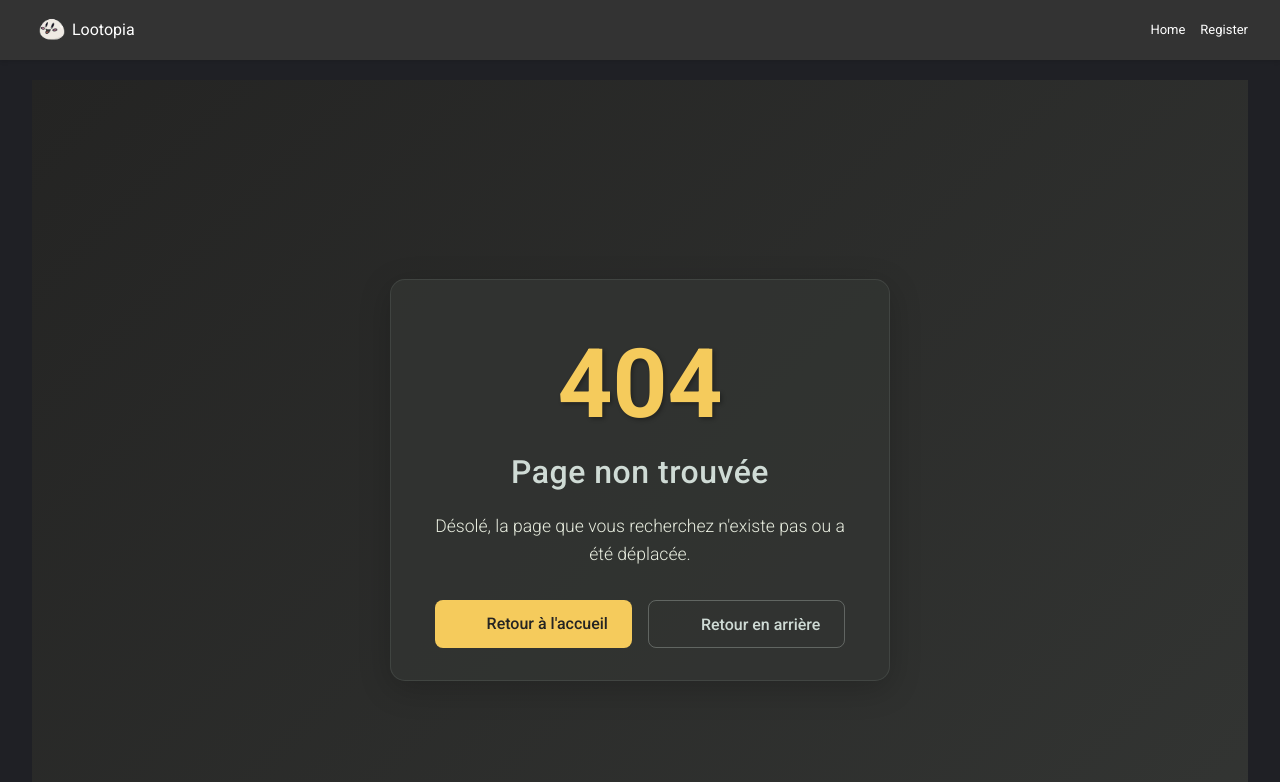
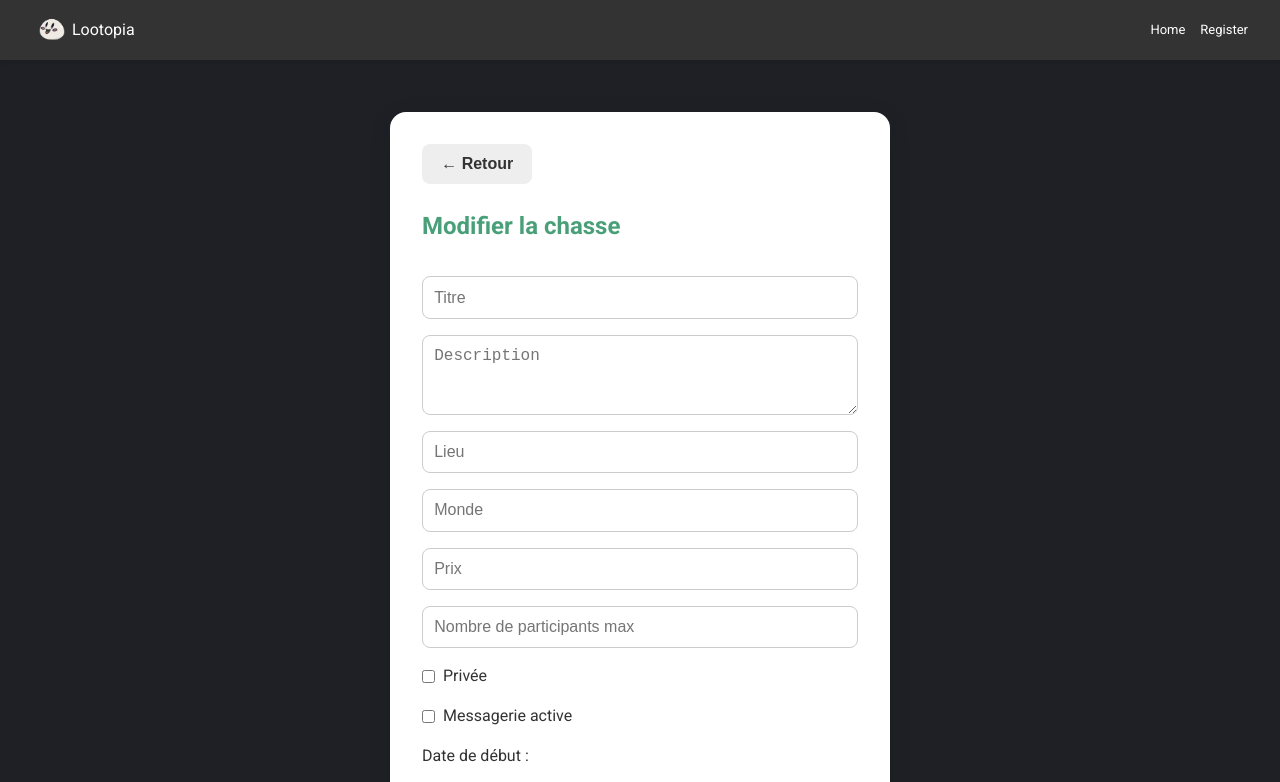
Before and after one commit to BriceNogue/Lootopia-front, an Angular app in the folder lootopia-front/: page /hunt/edit/1 in a window 1280 px wide. Shown: the top 782 px of the page. Built offline with nearby package versions, Linux system fonts and the light colour scheme; no server answers.

Commit message:
update hunt

```diff
--- a/lootopia-front/src/app/app.routes.ts
+++ b/lootopia-front/src/app/app.routes.ts
@@ -8,6 +8,7 @@
     import { ForgotPasswordComponent } from './pages/forgot-password/forgot-password.component';
     import { NotFoundComponent } from './pages/not-found/not-found.component';
     import { DashboardAdminComponent } from './pages/admin/dashboard-admin/dashboard-admin.component';
+import { EditHuntComponent } from './pages/edit-hunt/edit-hunt.component';
 
     export const routes: Routes = [
         {
@@ -47,6 +48,10 @@
             component: HuntDetailsComponent
         },
         {
+            path: 'hunt/edit/:id',
+            component: EditHuntComponent
+        },
+        {
             path: 'admin',
             component: DashboardAdminComponent
         },
--- a/lootopia-front/src/app/pages/dashboard/dashboard.component.scss
+++ b/lootopia-front/src/app/pages/dashboard/dashboard.component.scss
@@ -19,7 +19,7 @@
     .stats-title {
         font-size: 1rem;
         font-weight: 600;
-        color: #333;
+        color: #e0e0e0;
         margin: 0;
     }
 
@@ -85,7 +85,7 @@
 .hunts-title {
     font-size: 1.5rem;
     font-weight: 600;
-    color: #333;
+    color: #e0e0e0;
     margin: 0;
 }
 
--- /dev/null
+++ b/lootopia-front/src/app/pages/edit-hunt/edit-hunt.component.html
@@ -0,0 +1,25 @@
+<form class="edit-hunt-form" (ngSubmit)="onSubmit()" #editForm="ngForm">
+    <button type="reset" class=" back-btn" (click)="goBack()">
+        ← Retour
+    </button>
+  <h2>Modifier la chasse</h2>
+  <input type="text" placeholder="Titre" [(ngModel)]="updatedHunt.titre" name="titre" required />
+  <textarea placeholder="Description" [(ngModel)]="updatedHunt.description" name="description" required></textarea>
+  <input type="text" placeholder="Lieu" [(ngModel)]="updatedHunt.lieu" name="lieu" required />
+  <input type="text" placeholder="Monde" [(ngModel)]="updatedHunt.monde" name="monde" required />
+  <input type="number" placeholder="Prix" [(ngModel)]="updatedHunt.prix" name="prix" min="0" required />
+  <input type="number" placeholder="Nombre de participants max" [(ngModel)]="updatedHunt.nombre_participant" name="nombre_participant" min="1" required />
+  <label>
+    <input type="checkbox" [(ngModel)]="updatedHunt.est_prive" name="est_prive" />
+    Privée
+  </label>
+  <label>
+    <input type="checkbox" [(ngModel)]="updatedHunt.messagerie_est_actif" name="messagerie_est_actif" />
+    Messagerie active
+  </label>
+  <label>Date de début :</label>
+  <input type="datetime-local" [(ngModel)]="updatedHunt.date_debut" name="date_debut" required />
+  <label>Date de fin :</label>
+  <input type="datetime-local" [(ngModel)]="updatedHunt.date_fin" name="date_fin" required />
+  <button type="submit" [disabled]="!editForm.form.valid">Enregistrer</button>
+</form>
--- /dev/null
+++ b/lootopia-front/src/app/pages/edit-hunt/edit-hunt.component.scss
@@ -0,0 +1,67 @@
+.edit-hunt-form {
+  display: flex;
+  flex-direction: column;
+  gap: 1rem;
+  background: #fff;
+  border-radius: 16px;
+  box-shadow: 0 4px 24px rgba(0,0,0,0.08);
+  padding: 2rem;
+  max-width: 500px;
+  margin: 2rem auto;
+
+  h2 {
+    color: #49A078;
+    margin-bottom: 1rem;
+  }
+
+  input[type="text"],
+  input[type="number"],
+  input[type="datetime-local"],
+  textarea {
+    padding: 0.7rem;
+    border-radius: 8px;
+    border: 1px solid #ccc;
+    font-size: 1rem;
+  }
+
+  textarea {
+    min-height: 80px;
+    resize: vertical;
+  }
+
+  label {
+    font-size: 1rem;
+    color: #333;
+    display: flex;
+    align-items: center;
+    gap: 0.5rem;
+  }
+
+  button {
+    padding: 0.7rem 1.2rem;
+    border: none;
+    border-radius: 8px;
+    background: #49A078;
+    color: #fff;
+    font-weight: bold;
+    cursor: pointer;
+    transition: background 0.2s;
+  }
+
+  button:disabled {
+    background: #ccc;
+    cursor: not-allowed;
+  }
+
+  .back-btn {
+  width: fit-content;
+  background: #eee;
+  color: #333;
+  align-self: flex-start;
+  margin-bottom: 0.5rem;
+}
+
+.back-btn:hover {
+  background: #ddd;
+}
+}
--- /dev/null
+++ b/lootopia-front/src/app/pages/edit-hunt/edit-hunt.component.ts
@@ -0,0 +1,139 @@
+import { Component, Input, OnInit } from '@angular/core';
+import { CommonModule } from '@angular/common';
+import { FormsModule } from '@angular/forms';
+import { CreateHuntModel, GetHuntModel } from '../../models/hunt.model';
+import { HuntsService } from '../../services/hunts.service';
+import { ActivatedRoute, Router } from '@angular/router';
+
+@Component({
+  selector: 'app-edit-hunt',
+  standalone: true,
+  imports: [CommonModule, FormsModule],
+  templateUrl: './edit-hunt.component.html',
+  styleUrl: './edit-hunt.component.scss'
+})
+export class EditHuntComponent implements OnInit {
+  updatedHunt: Partial<CreateHuntModel> = {
+    titre: '',
+    description: '',
+    lieu: '',
+    monde: '',
+    prix: undefined,
+    nombre_participant: undefined,
+    est_prive: false,
+    messagerie_est_actif: false,
+    date_debut: '',
+    date_fin: ''
+  };
+
+  huntId: number | null = null;
+  curentHunt: GetHuntModel | undefined;
+
+  constructor(
+    private route: ActivatedRoute,
+    private huntsService: HuntsService
+  ) {}
+
+  async ngOnInit(): Promise<void> {
+    const idParam = this.route.snapshot.paramMap.get('id');
+    this.huntId = idParam !== null ? Number(idParam) : null;
+
+    this.getHuntById(this.huntId);
+
+    while (!this.curentHunt) {
+      console.log('En attente de l\'utilisateur...');
+      await new Promise(resolve => setTimeout(resolve, 1000)); // Attente de 1 seconde
+    }
+
+    this.InitializeForm();
+  }
+
+  private InitializeForm() {
+    console.log('Initializing form with current hunt data:', this.curentHunt);
+    if (this.curentHunt) {
+      this.updatedHunt = {
+        titre: this.curentHunt.titre,
+        description: this.curentHunt.description,
+        lieu: this.curentHunt.lieu,
+        monde: this.curentHunt.monde,
+        prix: this.curentHunt.prix,
+        nombre_participant: this.curentHunt.nombre_participant,
+        est_prive: this.curentHunt.est_prive,
+        messagerie_est_actif: this.curentHunt.messagerie_est_actif,
+        date_debut: this.curentHunt.date_debut ? new Date(this.curentHunt.date_debut).toISOString().slice(0, 16) : '',
+        date_fin: this.curentHunt.date_fin ? new Date(this.curentHunt.date_fin).toISOString().slice(0, 16) : ''
+      };
+    }
+  }
+
+  onSubmit() {
+    if (this.huntId !== null) {
+      this.curentHunt = {
+        //id: this.huntId,
+        //participants: this.curentHunt?.participants || [],
+        //createur: this.curentHunt?.createur || 0,
+        titre: this.updatedHunt.titre || '',
+        description: this.updatedHunt.description || '',
+        //couleur: this.curentHunt?.couleur || '#000000',
+        lieu: this.updatedHunt.lieu || '',
+        monde: this.updatedHunt.monde || '',
+        prix: this.updatedHunt.prix || undefined,
+        nombre_participant: this.updatedHunt.nombre_participant || undefined,
+        date_debut: this.updatedHunt.date_debut ? new Date(this.updatedHunt.date_debut).toISOString() : '',
+        date_fin: this.updatedHunt.date_fin ? new Date(this.updatedHunt.date_fin).toISOString() : '',
+        est_prive: this.updatedHunt.est_prive || false,
+        messagerie_est_actif: this.updatedHunt.messagerie_est_actif || false,
+        //themes: this.curentHunt?.themes || []
+      } as GetHuntModel;
+
+      if(!confirm('Êtes-vous sûr de vouloir mettre à jour cette chasse ?')) {
+        console.log('Mise à jour annulée par l\'utilisateur.');
+        return;
+      }
+
+      this.huntsService.update(this.huntId, this.curentHunt).subscribe({
+        next: (data) => {
+          alert('Chasse mise à jour avec succès !');
+          console.log('Chasse mise à jour avec succès !', data);
+          this.goBack();
+          // Redirection ou autre action après la mise à jour
+        },
+        error: (error) => {
+          console.error('Erreur lors de la mise à jour de la chasse:', error);
+        }
+      });
+    } else {
+      console.error('Aucun ID de chasse trouvé pour la mise à jour.');
+    }
+  }
+
+  private getHuntById(id: number | null): void {
+
+    if (id !== null && !isNaN(id)) {
+      this.huntsService.getById(id).subscribe({
+        next: (data) => {
+          this.curentHunt = data;
+          //this.loading = false;
+          // Simule des messages pour la démo
+          // if (this.hunt.messagerie_est_actif) {
+          //   this.messages = [
+          //     { id: 1, auteur: 1, date_heure: new Date('01-01-2025'), content: 'Bienvenue à tous !', chasse: this.hunt?.id },
+          //     { id: 2, auteur: 2, date_heure: new Date('01-01-2025'), content: 'Prêt pour la chasse ?', chasse: this.hunt?.id }
+          //   ];
+          // }
+        },
+        error: (error) => {
+          console.error('Error fetching hunt details:', error);
+          //this.loading = false;
+        }
+      });
+    } else {
+      console.error('No hunt ID provided in route parameters.');
+      //this.loading = false;
+    }
+  }
+
+  goBack() {
+    window.history.back();
+  }
+}
--- a/lootopia-front/src/app/pages/hunt-details/hunt-details.component.html
+++ b/lootopia-front/src/app/pages/hunt-details/hunt-details.component.html
@@ -5,7 +5,7 @@
       <button class="hunt-action-btn back-btn" (click)="goBack()">
       ← Retour
       </button>
-      <button class="hunt-action-btn edit-btn" *ngIf="hunt.createur == curentUser?.pseudo" (click)="editHunt()">
+      <button class="hunt-action-btn edit-btn" *ngIf="hunt.createur == curentUser?.pseudo" (click)="goToEditHunt()">
         Modifier
       </button>
       <button class="hunt-action-btn delete-btn" *ngIf="hunt.createur == curentUser?.pseudo" (click)="deleteHunt()">
--- a/lootopia-front/src/app/pages/hunt-details/hunt-details.component.scss
+++ b/lootopia-front/src/app/pages/hunt-details/hunt-details.component.scss
@@ -47,6 +47,12 @@
 .hunt-description h3 {
   color: #49A078;
   margin-bottom: 0.3rem;
+}
+
+.hunt-description p {
+  font-size: 1.05rem;
+  color: #333;
+  line-height: 1.5;
 }
 
 .register-btn, .hunt-action-btn {
--- a/lootopia-front/src/app/pages/hunt-details/hunt-details.component.ts
+++ b/lootopia-front/src/app/pages/hunt-details/hunt-details.component.ts
@@ -115,12 +115,8 @@ export class HuntDetailsComponent {
     });
   }
 
-  editHunt() {
-    if (!this.huntId) {
-      console.error('Aucun ID de chasse trouvé pour l\'édition.');
-      return;
-    }
-    this.goBack();
+  goToEditHunt() {
+    this.router.navigate(['/hunt/edit/', this.huntId]);
   }
 
   deleteHunt() {
@@ -134,7 +130,7 @@ export class HuntDetailsComponent {
 
     this.huntsService.delete(this.huntId).subscribe({
       next: () => {
-        console.log('Chasse supprimée avec succès !');
+        console.log('Chasse supprimée avec succès ! id:', this.huntId);
         alert('Chasse supprimée avec succès !');
         this.goBack();
       },
--- a/lootopia-front/src/app/pages/user-profil/user-profil.component.ts
+++ b/lootopia-front/src/app/pages/user-profil/user-profil.component.ts
@@ -102,8 +102,8 @@ export class UserProfilComponent implements OnInit {
     description: '',
     lieu: '',
     monde: '',
-    prix: 0,
-    nombre_participant: 0,
+    prix: undefined,
+    nombre_participant: undefined,
     est_prive: false,
     messagerie_est_actif: false,
     date_debut: "",
--- a/lootopia-front/src/app/services/hunts.service.ts
+++ b/lootopia-front/src/app/services/hunts.service.ts
@@ -163,15 +163,15 @@ export class HuntsService {
     );
   }
 
-  public update(huntId: number, hunt: CreateHuntModel): Observable<CreateHuntModel> {
-    return this.http.put<CreateHuntModel>(`${this._HuntsURL}${huntId}/edit/`, hunt).pipe(
+  public update(huntId: number, hunt: GetHuntModel): Observable<CreateHuntModel> {
+    return this.http.put<GetHuntModel>(`${this._HuntsURL}${huntId}/edit/`, hunt).pipe(
       tap((response) => this.log("Update Hunt : " + response)),
       catchError((error) => this.handleError(error, hunt))
     );
   }
 
   public delete(id: number): Observable<void> {
-    return this.http.delete<void>(`${this._HuntsURL}${id}delete/`).pipe(
+    return this.http.delete<void>(`${this._HuntsURL}${id}/delete/`).pipe(
       tap(() => this.log(`Delete Hunt with ID: ${id}`)),
       catchError((error) => this.handleError(error, undefined))
     );
--- a/lootopia-front/src/app/shareds/header/header.component.ts
+++ b/lootopia-front/src/app/shareds/header/header.component.ts
@@ -40,11 +40,16 @@ export class HeaderComponent implements OnInit {
   }
 
   logOut() {
+    if(!confirm('Êtes-vous sûr de vouloir vous déconnecter ?')) {
+      return;
+    }
+
+    // Clear user data from localStorage
     localStorage.removeItem('userId');
     localStorage.removeItem('access_token');
     localStorage.removeItem('refresh_token');
     this.hasUser = false;
-    this.router.navigate(['/landing']);
+    this.router.navigate(['/login']);
   }
 
   getCurentUser() {
```
Also changed, not shown: 1 other file (tests, documents, lock files or other folders).
